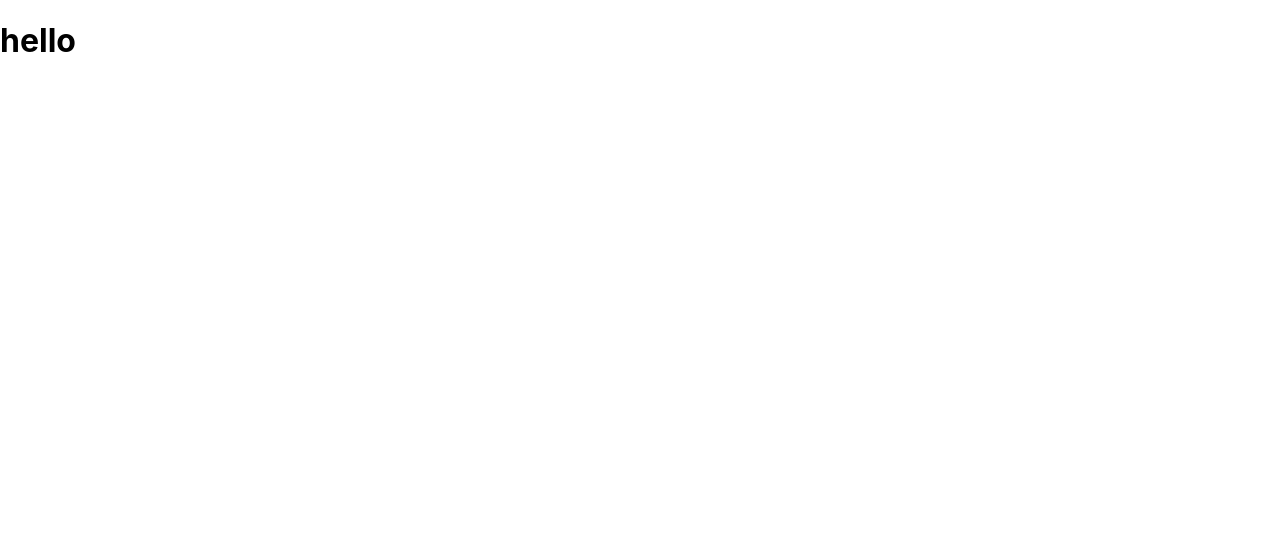
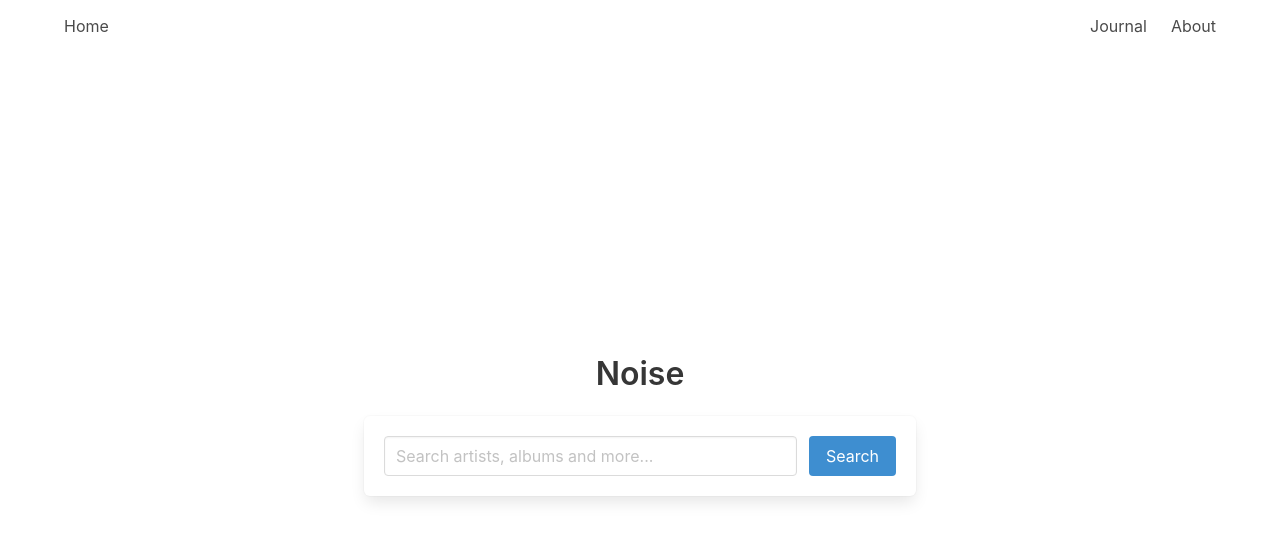
Before and after one commit to Jo-Ivan/noise, a React (Create React App) app in the folder noise/: page / in a window 1280 px wide. Shown: the top 540 px of the page. Built offline with nearby package versions, Linux system fonts and the light colour scheme.

Commit message:
finish styling for search and header components

```diff
--- a/noise/package.json
+++ b/noise/package.json
@@ -6,6 +6,7 @@
     "@testing-library/jest-dom": "^5.11.4",
     "@testing-library/react": "^11.1.0",
     "@testing-library/user-event": "^12.1.10",
+    "bulma": "^0.9.3",
     "react": "^17.0.2",
     "react-dom": "^17.0.2",
     "react-router-dom": "^5.3.0",
--- a/noise/src/App.js
+++ b/noise/src/App.js
@@ -1,8 +1,18 @@
+import "bulma/css/bulma.min.css";
+import Header from "./components/layout/Header";
+import Search from "./components/search/Search";
+
 const App = () => {
   return (
-    <div>
-      <h1>hello</h1>
-    </div>
+    <section className="hero is-fullheight">
+      <div className="hero-head">
+        <div className="container">
+          <Header />
+        </div>
+      </div>
+
+      <Search />
+    </section>
   );
 };
 
--- a/noise/src/components/layout/Header.js
+++ b/noise/src/components/layout/Header.js
@@ -1,7 +1,38 @@
-import React from "react";
+import { useState } from "react";
 
 const Header = () => {
-  return <div></div>;
+  const [isBurgerActive, setisBurgerActive] = useState(false);
+
+  return (
+    <nav className="navbar" role="navigation" aria-label="main navigation">
+      <div className="navbar-brand">
+        <a className="navbar-item" href="https://bulma.io">
+          Home
+        </a>
+
+        <button
+          onClick={() => {
+            setisBurgerActive(!isBurgerActive);
+          }}
+          className="navbar-burger"
+          aria-label="menu"
+          aria-expanded="false"
+          data-target="navbar-main"
+        >
+          <span aria-hidden="true"></span>
+          <span aria-hidden="true"></span>
+          <span aria-hidden="true"></span>
+        </button>
+      </div>
+
+      <div id="navbar-main" className={`navbar-menu ${isBurgerActive ? "is-active" : ""}`}>
+        <div className="navbar-end">
+          <div className="navbar-item">Journal</div>
+          <div className="navbar-item">About</div>
+        </div>
+      </div>
+    </nav>
+  );
 };
 
 export default Header;
--- a/noise/src/components/search/Search.js
+++ b/noise/src/components/search/Search.js
@@ -1,7 +1,25 @@
 import React from "react";
 
 const Search = () => {
-  return <div></div>;
+  return (
+    <div className="hero-body">
+      <div className="container has-text-centered">
+        <div className="column is-6 is-offset-3">
+          <h1 className="title">Noise</h1>
+          <div className="box">
+            <div className="field is-grouped">
+              <p className="control is-expanded">
+                <input className="input" type="text" placeholder="Search artists, albums and more..." />
+              </p>
+              <p className="control">
+                <a className="button is-info">Search</a>
+              </p>
+            </div>
+          </div>
+        </div>
+      </div>
+    </div>
+  );
 };
 
 export default Search;
--- a/noise/src/index.js
+++ b/noise/src/index.js
@@ -1,11 +1,14 @@
 import React from "react";
 import ReactDOM from "react-dom";
+import { BrowserRouter as Router } from "react-router-dom";
 import "./index.css";
 import App from "./App";
 
 ReactDOM.render(
   <React.StrictMode>
-    <App />
+    <Router>
+      <App />
+    </Router>
   </React.StrictMode>,
   document.getElementById("root")
 );
```
Also changed, not shown: 2 other files (tests, documents, lock files or other folders).
